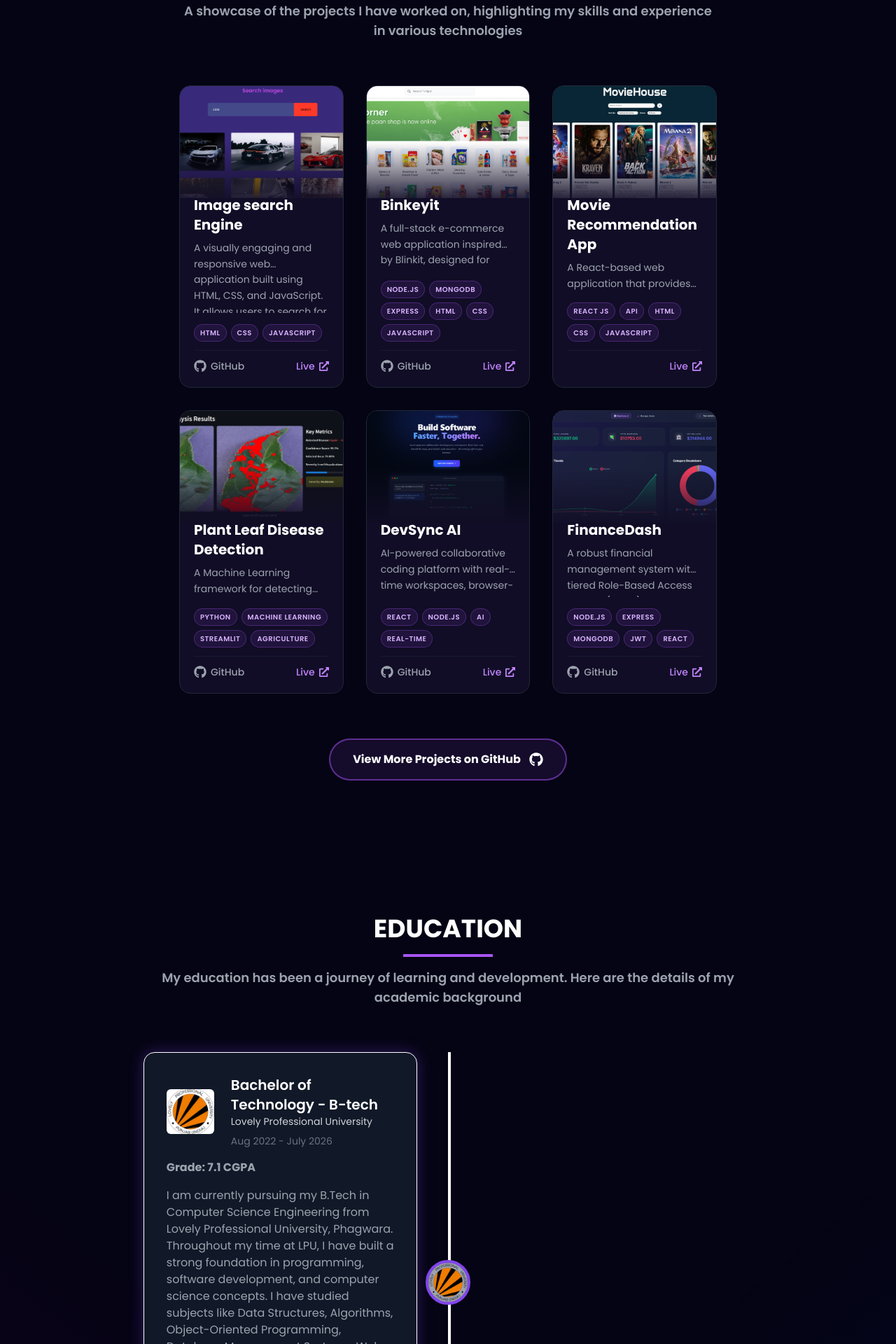
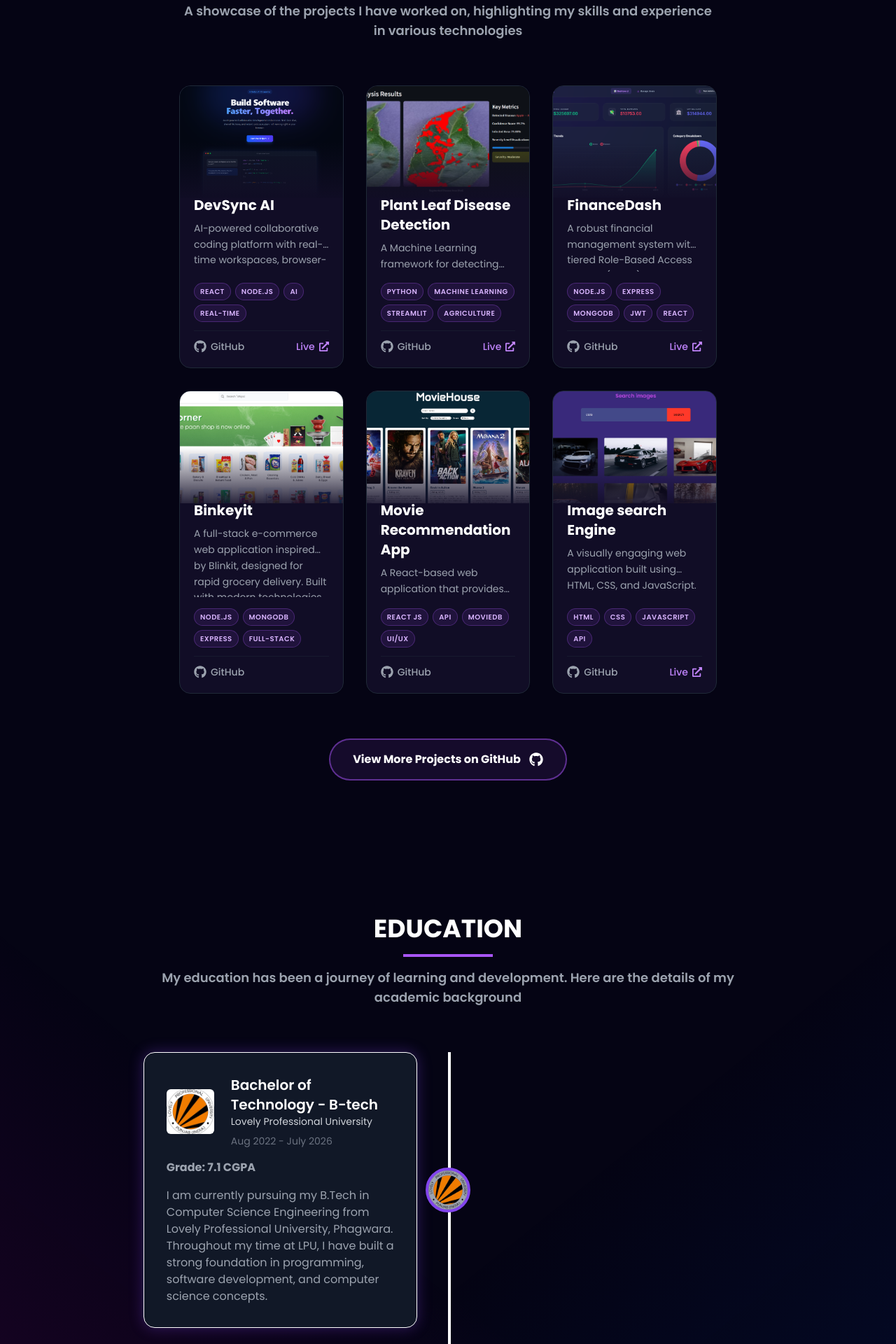
Before and after one commit to astikgupta/My_portfolio, a React (Vite) app: page / in a window 1280 px wide. Shown: the part 4060-5980 px from the top of the page at 70% size. Built offline with nearby package versions, Linux system fonts and the light colour scheme.

Commit message:
feat: reorder projects and disable links for Binkeyit and Movie App

```diff
--- a/src/constants.js
+++ b/src/constants.js
@@ -42,7 +42,6 @@
 
 // Education Section Logo's
 import glaLogo from './assets/education_logo/gla_logo.webp';
-// import bsaLogo from './assets/education_logo/bsa_logo.png';
 import vpsLogo from './assets/education_logo/vps_logo.png';
 
 // Project Section Logo's
@@ -59,55 +58,53 @@
 import devsyncLogo from './assets/work_logo/devsync.png';
 import financeLogo from './assets/work_logo/finance.png';
 
-
 export const SkillsInfo = [
   {
-    title: 'Frontend',
+    title: "Frontend",
     skills: [
-      { name: 'HTML', logo: htmlLogo },
-      { name: 'CSS', logo: cssLogo },
-      { name: 'JavaScript', logo: javascriptLogo },
-      { name: 'React JS', logo: reactjsLogo },
-      { name: 'Redux', logo: reduxLogo },
-      { name: 'Tailwind CSS', logo: tailwindcssLogo },
-      { name: 'Bootstrap', logo: bootstrapLogo },
+      { name: "HTML", logo: htmlLogo },
+      { name: "CSS", logo: cssLogo },
+      { name: "JavaScript", logo: javascriptLogo },
+      { name: "React JS", logo: reactjsLogo },
+      { name: "Redux", logo: reduxLogo },
+      { name: "Tailwind CSS", logo: tailwindcssLogo },
+      { name: "Bootstrap", logo: bootstrapLogo },
     ],
   },
   {
-    title: 'Backend',
+    title: "Backend",
     skills: [
-      { name: 'Node JS', logo: nodejsLogo },
-      { name: 'Express JS', logo: expressjsLogo },
-      { name: 'MySQL', logo: mysqlLogo },
-      { name: 'MongoDB', logo: mongodbLogo },
+      { name: "Node JS", logo: nodejsLogo },
+      { name: "Express JS", logo: expressjsLogo },
+      { name: "MySQL", logo: mysqlLogo },
+      { name: "MongoDB", logo: mongodbLogo },
     ],
   },
   {
-    title: 'Languages',
+    title: "Languages",
     skills: [
-      { name: 'C', logo: cLogo },
-      { name: 'C++', logo: cppLogo },
-      { name: 'Java', logo: javaLogo },
-      { name: 'Python', logo: pythonLogo },
-      { name: 'JavaScript', logo: javascriptLogo },
-
+      { name: "C", logo: cLogo },
+      { name: "C++", logo: cppLogo },
+      { name: "Java", logo: javaLogo },
+      { name: "Python", logo: pythonLogo },
+      { name: "JavaScript", logo: javascriptLogo },
     ],
   },
   {
-    title: 'Tools',
+    title: "Tools",
     skills: [
-      { name: 'Git', logo: gitLogo },
-      { name: 'GitHub', logo: githubLogo },
-      { name: 'VS Code', logo: vscodeLogo },
-      { name: 'Postman', logo: postmanLogo },
-      { name: 'Vercel', logo: vercelLogo },
-      { name: 'Netlify', logo: netlifyLogo },
-      { name: 'Figma', logo: figmaLogo },
+      { name: "Git", logo: gitLogo },
+      { name: "GitHub", logo: githubLogo },
+      { name: "VS Code", logo: vscodeLogo },
+      { name: "Postman", logo: postmanLogo },
+      { name: "Vercel", logo: vercelLogo },
+      { name: "Netlify", logo: netlifyLogo },
+      { name: "Figma", logo: figmaLogo },
     ],
   },
 ];
 
-  export const experiences = [
+export const experiences = [
     {
       id: 0,
       img: designtoneLogo,
@@ -152,10 +149,9 @@
       school: "Lovely Professional University",
       date: "Aug 2022 - July 2026",
       grade: "7.1 CGPA",
-      desc: "I am currently pursuing my B.Tech in Computer Science Engineering from Lovely Professional University, Phagwara. Throughout my time at LPU, I have built a strong foundation in programming, software development, and computer science concepts. I have studied subjects like Data Structures, Algorithms, Object-Oriented Programming, Database Management Systems, Web Development, and Software Engineering. I actively participate in workshops, hackathons, and technical events, which have helped me enhance my technical skills and overall professional development. My experience at LPU is significantly contributing to my growth as a computer science professional.",
+      desc: "I am currently pursuing my B.Tech in Computer Science Engineering from Lovely Professional University, Phagwara. Throughout my time at LPU, I have built a strong foundation in programming, software development, and computer science concepts.",
       degree: "Bachelor of Technology - B-tech",
     },
-
     {
       id: 2,
       img: vpsLogo,
@@ -165,49 +161,21 @@
       desc: "I completed my class 12 education from Shri Vinayak Academy School, Kanpur, under the CBSE board, where I studied Physics, Chemistry, and Mathematics (PCM).",
       degree: "CBSE(XII) - PCM ",
     },
-    {
-      id: 3,
-      img: vpsLogo,
-      school: "Shri Vinayak Academy International School, Kanpur",
-      date: "Apr 2019 - March 2020",
-      desc: "I completed my class 10 education from Shri Vinayak Academy School, Kanpur, under the CBSE board, where I studied Science.",
-      degree: "CBSE(X), Science with Computer Application",
-    },
   ];
 
   export const projects = [
     {
       id: 0,
-      title: "Image search Engine",
+      title: "DevSync AI",
       description:
-        "A visually engaging and responsive web application built using HTML, CSS, and JavaScript. It allows users to search for high-quality images via the Unsplash API. The interface is simple yet elegant, offering keyword-based search functionality with smooth rendering of image results. Ideal for designers, developers, or anyone in need of quick and curated visual content.",
-      image: githubdetLogo,
-      tags: ["HTML", "CSS", "JavaScript"],
-      github: "https://github.com/astikgupta/image-search-Website",
-      webapp: "https://astik-searchengine.netlify.app/",
+        "AI-powered collaborative coding platform with real-time workspaces, browser-based runtime, and an integrated AI pair programmer for seamless team development.",
+      image: devsyncLogo,
+      tags: ["React", "Node.js", "AI", "Real-time"],
+      github: "https://github.com/astikgupta/devsync.ai",
+      webapp: "https://devsync-ai-6wki.vercel.app",
     },
     {
       id: 1,
-      title: "Binkeyit",
-      description:
-        "A full-stack e-commerce web application inspired by Blinkit, designed for rapid grocery delivery. Built with modern technologies like Node.js, Express, and MongoDB, it features a clean user interface where users can browse products, add items to their cart, and place orders seamlessly. The platform includes user authentication, real-time product updates, and admin-side inventory management—offering a complete grocery shopping experience.",
-      image: csprepLogo,
-      tags: ["Node.js", "MongoDB", "Express", "HTML", "CSS", "JavaScript"],
-      github: "https://github.com/astikgupta/Binkeyit",
-      webapp: "https://binkeyit-full-stack-ydrn.vercel.app/",
-    },
-    {
-      id: 2,
-      title: "Movie Recommendation App",
-      description:
-        "A React-based web application that provides movie recommendations based on different criteria, such as genres, user preferences, and popular trends. The intuitive design and smooth experience make it a go-to app for movie enthusiasts.",
-      image: movierecLogo,
-      tags: ["React JS", "API", "HTML", "CSS", "JavaScript"],
-      github: "",
-      webapp: "https://movie-recommendation-app-jet.vercel.app/",
-    },
-    {
-      id: 3,
       title: "Plant Leaf Disease Detection",
       description:
         "A Machine Learning framework for detecting plant leaf diseases and providing agricultural treatment recommendations. Built with Python and Streamlit, it offers real-time analysis and actionable insights for farmers to improve crop yield.",
@@ -217,17 +185,7 @@
       webapp: "https://leaf-disease-by-astik.streamlit.app/",
     },
     {
-      id: 4,
-      title: "DevSync AI",
-      description:
-        "AI-powered collaborative coding platform with real-time workspaces, browser-based runtime, and an integrated AI pair programmer for seamless team development.",
-      image: devsyncLogo,
-      tags: ["React", "Node.js", "AI", "Real-time"],
-      github: "https://github.com/astikgupta/devsync.ai",
-      webapp: "https://devsync-ai-6wki.vercel.app",
-    },
-    {
-      id: 5,
+      id: 2,
       title: "FinanceDash",
       description:
         "A robust financial management system with tiered Role-Based Access Control (RBAC). Features real-time analytics dashboards, secure JWT authentication, and automated income/expense trend tracking for professional data management.",
@@ -236,7 +194,38 @@
       github: "https://github.com/astikgupta/finance-dashboard-backend",
       webapp: "https://finance-dashboard-backend-8ncb.onrender.com/",
     },
+    {
+      id: 3,
+      title: "Binkeyit",
+      description:
+        "A full-stack e-commerce web application inspired by Blinkit, designed for rapid grocery delivery. Built with modern technologies like Node.js, Express, and MongoDB, it features user authentication, real-time product updates, and admin-side inventory management.",
+      image: csprepLogo,
+      tags: ["Node.js", "MongoDB", "Express", "Full-Stack"],
+      github: "#",
+      webapp: "",
+    },
+    {
+      id: 4,
+      title: "Movie Recommendation App",
+      description:
+        "A React-based web application that provides movie recommendations based on different criteria, such as genres, user preferences, and popular trends. The intuitive design and smooth experience make it a go-to app for movie enthusiasts.",
+      image: movierecLogo,
+      tags: ["React JS", "API", "MovieDB", "UI/UX"],
+      github: "#",
+      webapp: "",
+    },
+    {
+      id: 5,
+      title: "Image search Engine",
+      description:
+        "A visually engaging web application built using HTML, CSS, and JavaScript. It allows users to search for high-quality images via the Unsplash API. Ideal for designers or anyone in need of quick curated visual content.",
+      image: githubdetLogo,
+      tags: ["HTML", "CSS", "JavaScript", "API"],
+      github: "https://github.com/astikgupta/image-search-Website",
+      webapp: "https://astik-searchengine.netlify.app/",
+    },
   ];
+
   export const certificates = [
     {
       id: 0,
@@ -244,7 +233,7 @@
       issuer: "Coursera",
       issueDate: "Nov 2023",
       certificateUrl: "https://www.coursera.org/account/accomplishments/specialization/W85RH37PZM5R",
-      image: "/certificates/dsa.png", // Place this in /public/certificates/
+      image: "/certificates/dsa.png",
     },
     {
       id: 1,
@@ -254,14 +243,6 @@
       certificateUrl: "",
       image: "/certificates/webdeveloper.png",
     },
-    // {
-    //   id: 2,
-    //   title: "SQL for Data Science",
-    //   issuer: "Great Learning",
-    //   issueDate: "December 2023",
-    //   certificateUrl: "https://www.mygreatlearning.com/certificate/OXCMUSJW",
-    //   image: "/certificates/sql.png",
-    // },
     {
       id: 3,
       title: "Full Interview Preparation",
@@ -270,5 +251,4 @@
       certificateUrl: "https://media.geeksforgeeks.org/courses/certificates/0dd551179058021691911decfc75205a.pdf",
       image: "/certificates/gfg.png",
     },
-    // Add more certificates as needed
   ];
```
